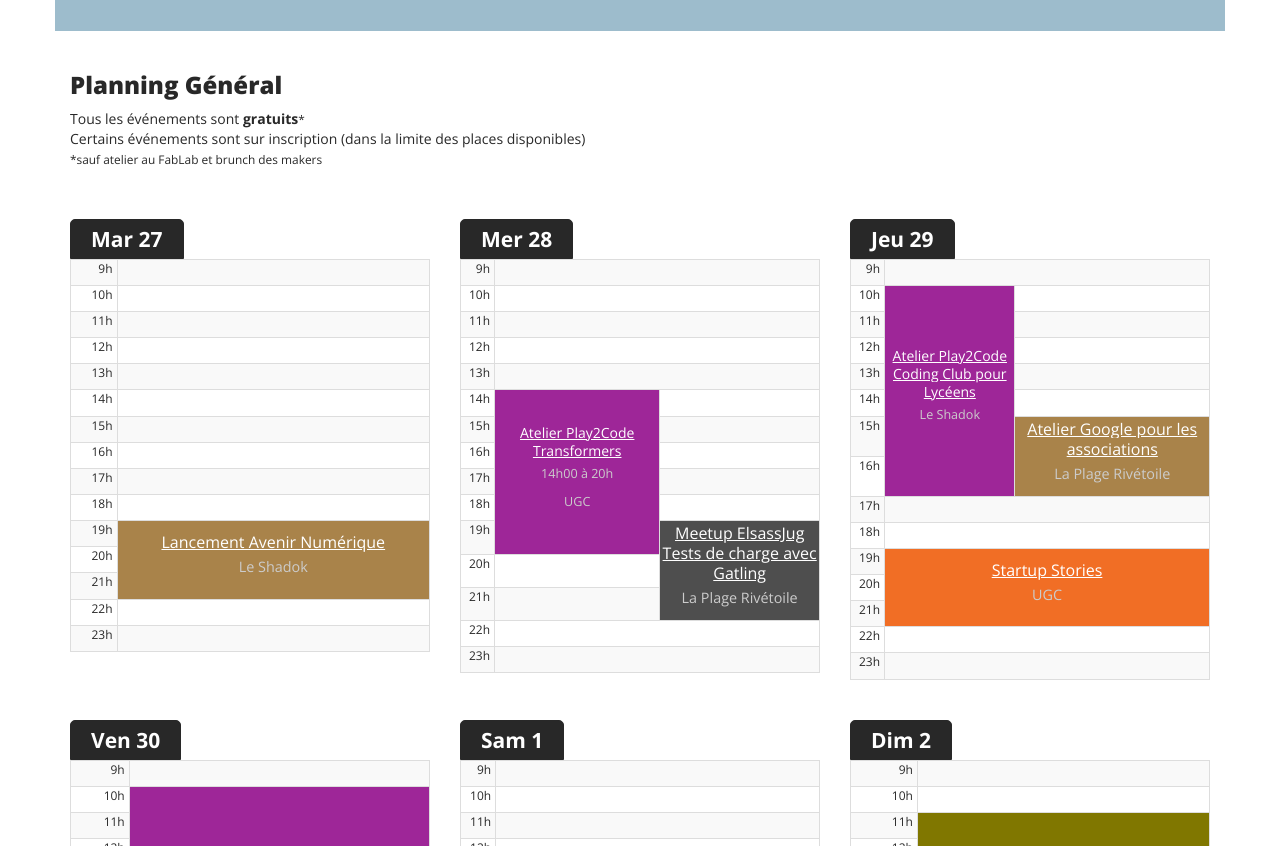
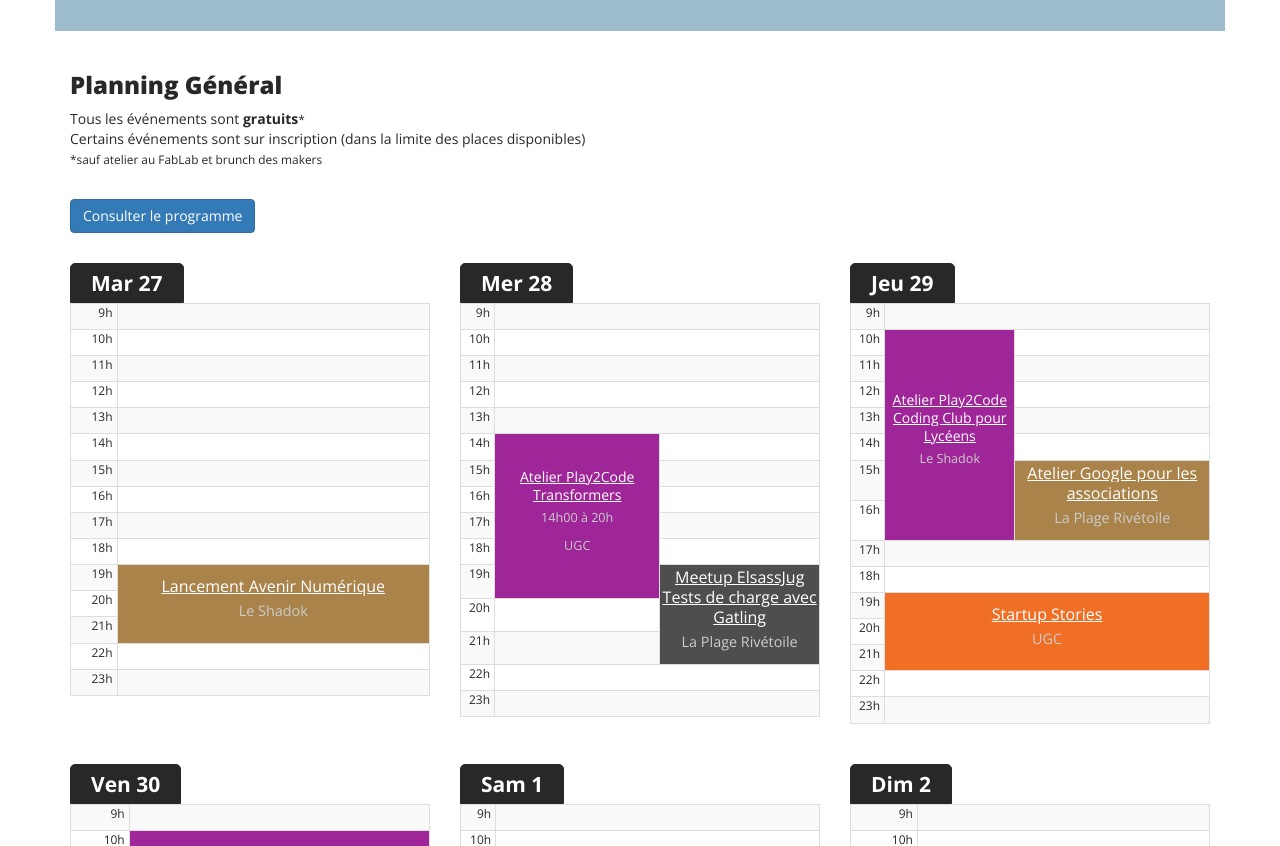
Before and after one commit to AlsaceDigitale/www.edgefest.fr-2019-temporary, a Jekyll site: the page built from index.html, in a window 1280 px wide and 900 px high, scrolled down 648 px, cut to the strip 54-900 px from the top of the window. Built offline with Jekyll 4.4.1, drawn with Linux system fonts in a browser that asks for light colours; nearby versions of some CDN libraries; some web fonts are replaced.

Commit message:
update planning

```diff
--- a/_includes/planninggeneral.html
+++ b/_includes/planninggeneral.html
@@ -8,9 +8,9 @@
       <!--<br><br><strong>Le planning arrive très vite !</strong>-->
       <br><small>*sauf atelier au FabLab et brunch des makers</small><br><br>
     </p>
-    <!--<p>
-      <a class="btn btn-primary" style="text-decoration: none;" target="_blank" href="https://issuu.com/alsacedigitale/docs/programme_sfp">Consulter le programme</a>
-    </p>-->
+    <p>
+      <a class="btn btn-primary" style="text-decoration: none;" target="_blank" href="https://issuu.com/alsacedigitale/docs/plaquetteprogrammeweb">Consulter le programme</a>
+    </p>
   </div>
 </div>
 <!--<div style="width: 100%; margin-top: 40px;" class="btn btn-default planning-hidden-trigger">Afficher les événements passés</div>-->
--- a/_layouts/default.html
+++ b/_layouts/default.html
@@ -136,8 +136,8 @@
                 <ul class="list-unstyled">
                   <li class="title">Presse</li>
                   <p><i>Retrouvez d'ici<br>quelques jours le<br>communiqué de presse</i></p>
-                  <!--<li><a href="https://drive.google.com/file/d/0B0S2y3rk51DNd2xZZ1NxdnZSaW9BRmRJNjRsSE9RcG1mOWhv/view?usp=sharing" target="_blank">Communiqué de presse</a></li>
-                  <li><a href="https://issuu.com/alsacedigitale/docs/programme_sfp" target="_blank">Programme 2016</a></li>-->
+                  <!--<li><a href="https://drive.google.com/file/d/0B0S2y3rk51DNd2xZZ1NxdnZSaW9BRmRJNjRsSE9RcG1mOWhv/view?usp=sharing" target="_blank">Communiqué de presse</a></li>-->
+                  <li><a href="https://issuu.com/alsacedigitale/docs/plaquetteprogrammeweb" target="_blank">Programme 2017</a></li>
                 </ul>
               </li>
               <li>
```
